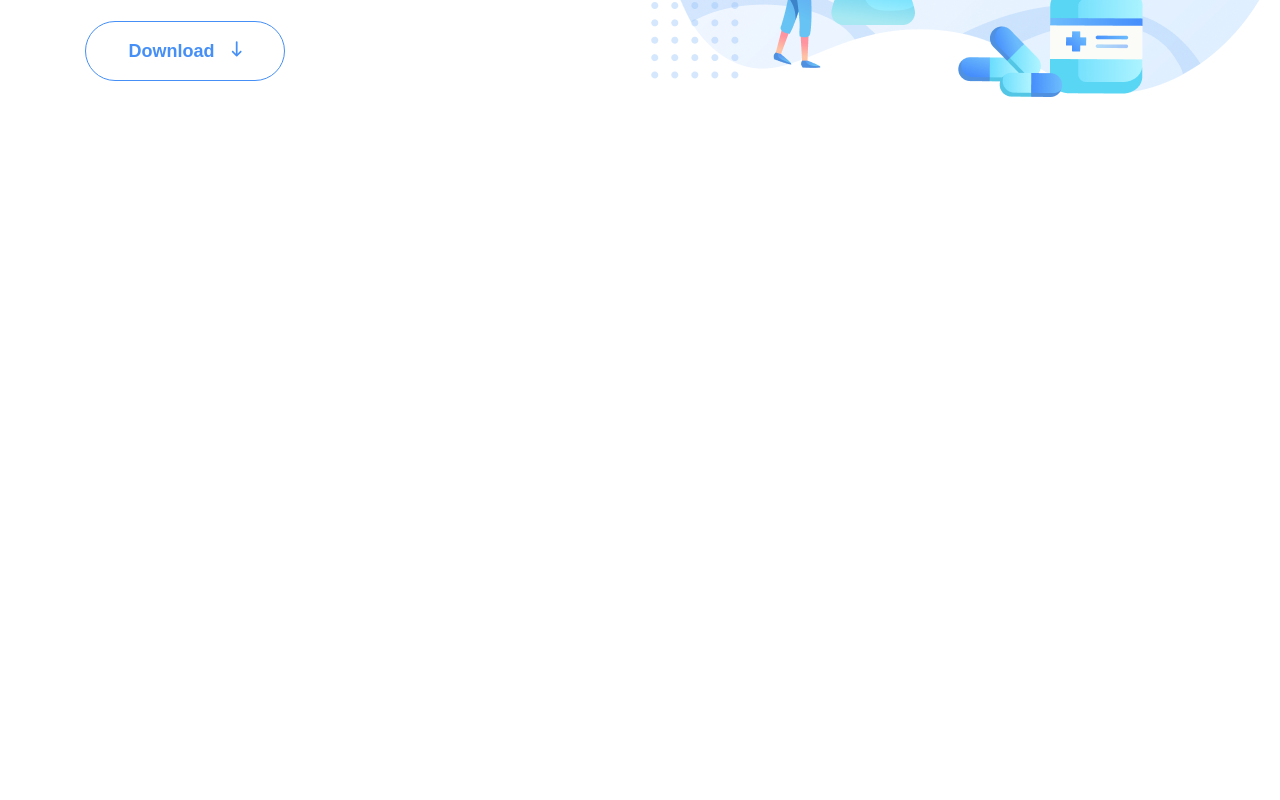
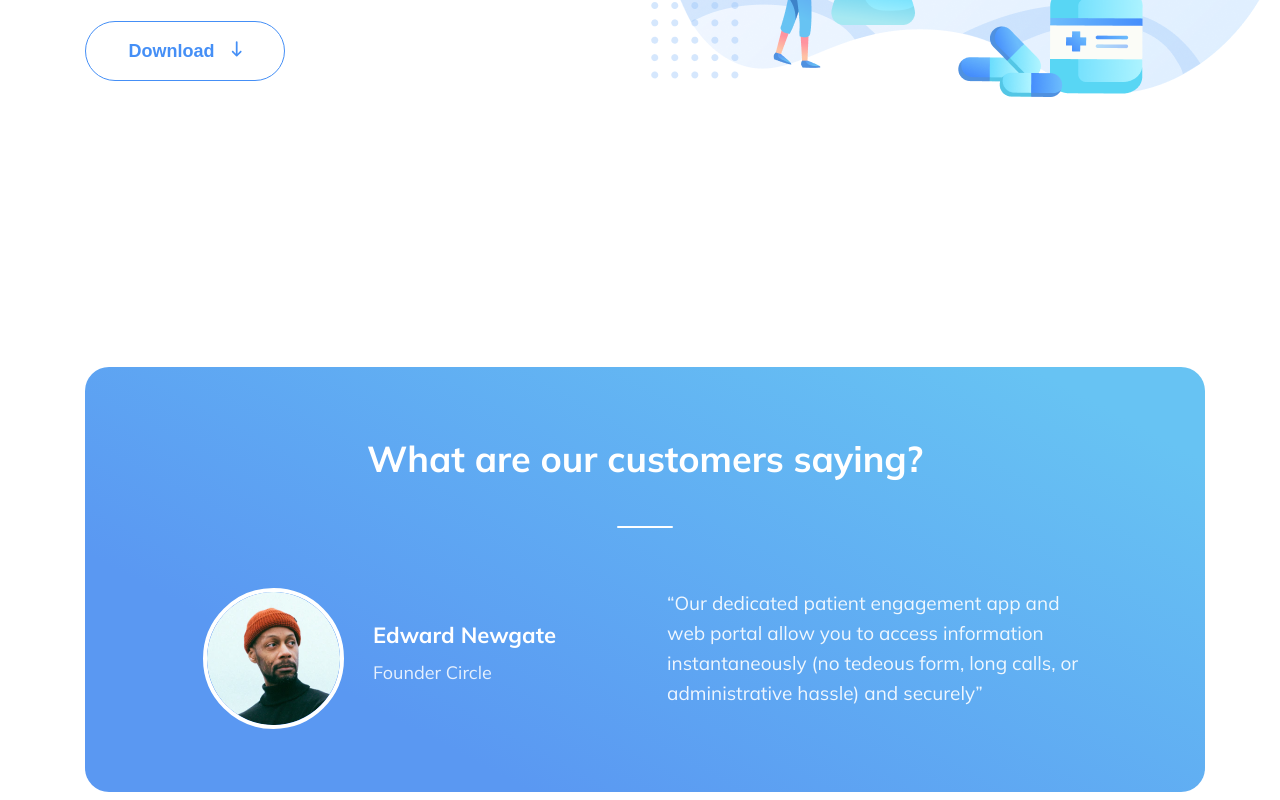
Before and after one commit to AbdurrahmanSogbesan/Trafalgar-, a Vue app: page / in a window 1280 px wide. Shown: the part 3294-4094 px from the top of the page. Before the commit the page ends 3403 px from the top, so only its background shows below. Built offline with nearby package versions, Linux system fonts and the light colour scheme.

Commit message:
added testimonial card

```diff
--- a/src/App.vue
+++ b/src/App.vue
@@ -63,6 +63,9 @@
         </div>
         <div class="col-7"><DownloadGraphic class="graphic-img"/></div>
       </section>
+      <section>
+        <TestimonialCard />
+      </section>
     </div>
   </div>
 </template>
@@ -78,6 +81,7 @@ import Button from "./components/Button.vue";
 import LeadingProvidersGraphic from "./components/LeadingProvidersGraphic.vue";
 import DownloadGraphic from "./components/DownloadGraphic.vue";
 import DownloadIcon from "./components/DownloadIcon.vue";
+import TestimonialCard from "./components/TestimonialCard.vue";
 
 
 export default {
@@ -97,6 +101,7 @@ export default {
     Button,
     LeadingProvidersGraphic,
     DownloadGraphic,
+    TestimonialCard
   },
 };
 </script>
--- a/src/components/SectionTitle.vue
+++ b/src/components/SectionTitle.vue
@@ -1,7 +1,7 @@
 <template>
-  <div class="title" :style="{ 'font-size': fontSize }" :class="[textClass]">
+  <div class="title" :style="{ 'font-size': fontSize, 'color': color }" :class="[textClass]">
     {{ text }}
-    <SectionTitleLine v-if="hasLine"/>
+    <SectionTitleLine :color="lineColor" v-if="hasLine"/>
   </div>
 </template>
 
@@ -20,10 +20,18 @@ export default {
       type: String,
       default: "48px",
     },
+    color: {
+      type: String,
+      default: "black",
+    },
     hasLine: {
       type: Boolean,
       default: false,
     },
+    lineColor: {
+      type: String,
+      default: 'black'
+    }
   },
   components: {
     SectionTitleLine,
--- a/src/components/SectionTitleLine.vue
+++ b/src/components/SectionTitleLine.vue
@@ -7,13 +7,20 @@
       fill="none"
       xmlns="http://www.w3.org/2000/svg"
     >
-      <rect width="56" height="2" rx="1" fill="black" />
+      <rect width="56" height="2" rx="1" :fill="color" />
     </svg>
   </div>
 </template>
 
 <script>
-export default {};
+export default {
+  props: {
+    color: {
+      type: String,
+      default: 'black'
+    },
+  },
+};
 </script>
 
 <style lang="scss" scoped>
--- /dev/null
+++ b/src/components/TestimonialCard.vue
@@ -0,0 +1,59 @@
+<template>
+  <div class="testimonial">
+    <SectionTitle
+      text="What are our customers saying?"
+      fontSize="36px"
+      color="white"
+      hasLine
+      lineColor="white"
+      class="title"
+    />
+    <div class="testimonial-body">
+      <TestimonialPerson name="Edward Newgate" title="Founder Circle"/>
+      <div class="testimonial-text">
+        “Our dedicated patient engagement app and web portal allow you to access
+        information instantaneously (no tedeous form, long calls, or
+        administrative hassle) and securely”
+      </div>
+    </div>
+  </div>
+</template>
+
+<script>
+import SectionTitle from "./SectionTitle.vue";
+import TestimonialPerson from "./TestimonialPerson.vue";
+
+export default {
+  components: {
+    SectionTitle,
+    TestimonialPerson,
+  },
+};
+</script>
+
+<style lang="scss" scoped>
+.testimonial {
+  margin-top: 266px;
+  width: 1120px;
+  height: 425px;
+  background: linear-gradient(208.18deg, #67c3f3 9.05%, #5a98f2 76.74%);
+  border-radius: 24px;
+  padding: 64px 118px 79px 118px;
+  text-align: center;
+}
+.title {
+    margin-bottom: 45px !important;
+}
+.testimonial-body {
+    display: flex;
+    flex-direction: row;
+    justify-content: space-between;
+}
+.testimonial-text {
+  font-size: 19px;
+  line-height: 30px;
+  color: rgba(255, 255, 255, 0.9);
+  max-width: 420px;
+  text-align: left;
+}
+</style>
--- /dev/null
+++ b/src/components/TestimonialPerson.vue
@@ -0,0 +1,44 @@
+<template>
+  <div class="person align-items-center">
+    <img src="@/assets/images/Mask Group.png" class="image" />
+    <div class="person-details">
+      <div class="name">{{ name }}</div>
+      <div class="title">{{ title }}</div>
+    </div>
+  </div>
+</template>
+
+<script>
+export default {
+  props: {
+    name: String,
+    title: String,
+  },
+};
+</script>
+
+<style lang="scss" scoped>
+.person {
+  display: flex;
+  flex-direction: row;
+}
+
+.image {
+  border: 4px solid white;
+  border-radius: 80px;
+}
+.person-details {
+    text-align: left;
+    margin-left: 29px;
+}
+.name {
+  font-size: 22px;
+  font-weight: bold;
+  color: #ffffff;
+}
+.title {
+  font-size: 18px;
+  line-height: 48px;
+  color: rgba(255, 255, 255, 0.85);
+}
+</style>
```
